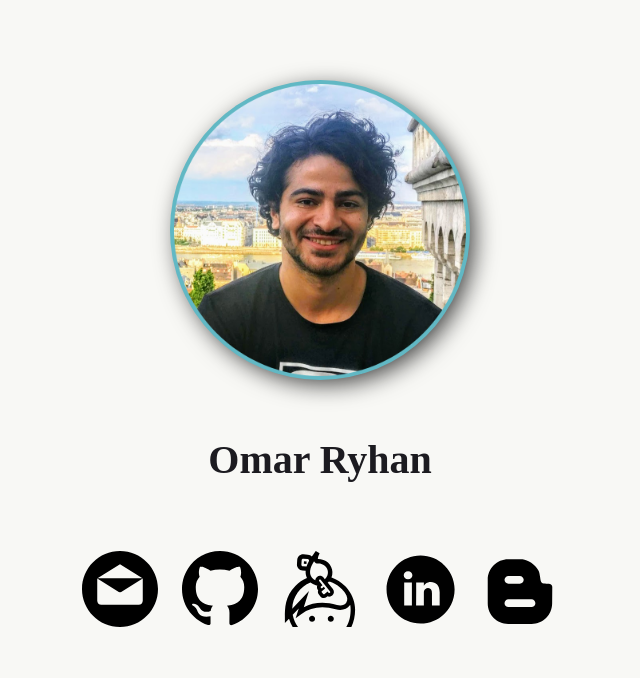
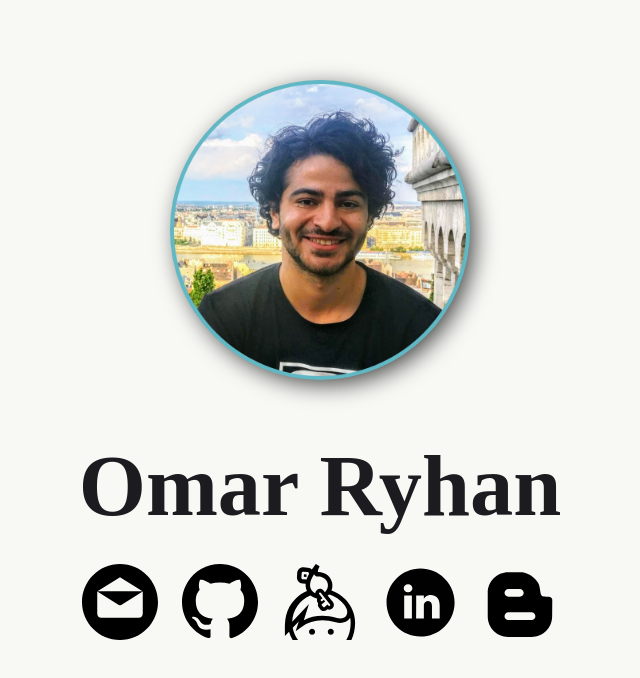
Before and after one commit to omarryhan/Portfolio, a Gatsby site: page / in a window 1280 px wide. Shown: the whole page, without its empty margins (320-960 px from the left). Built offline with nearby package versions, Linux system fonts and the light colour scheme; Gatsby itself is replaced by a stand-in of ours; a web font is replaced by a local one.

Commit message:
H1 font size edit

```diff
--- a/src/pages/index.tsx
+++ b/src/pages/index.tsx
@@ -13,7 +13,7 @@ import LinkedInLogo from '../images/icons/linkedin-black-round.svg';
 import KeybaseLogo from '../images/icons/keybase-black-borderless.svg';
 import BlogLogo from '../images/icons/blog-black-borderless.svg';
 
-import { FONT_SIZES, COLOR_PALETTE } from '../constants';
+import { COLOR_PALETTE } from '../constants';
 
 
 const ProfileImageWrapperDiv = styled.div`
@@ -33,9 +33,10 @@ const ProfileImageWrapperDiv = styled.div`
 `;
 
 const NameH1 = styled.h1`
-  ${FONT_SIZES.xxxxl}
 
-  margin: 7vh 0;
+  font-size: calc(3em + 3vw);
+
+  margin: 7vh 0 2vh 0;
   text-align: center;
 
   font-family: 'Swanky and Moo Moo', cursive;
```
